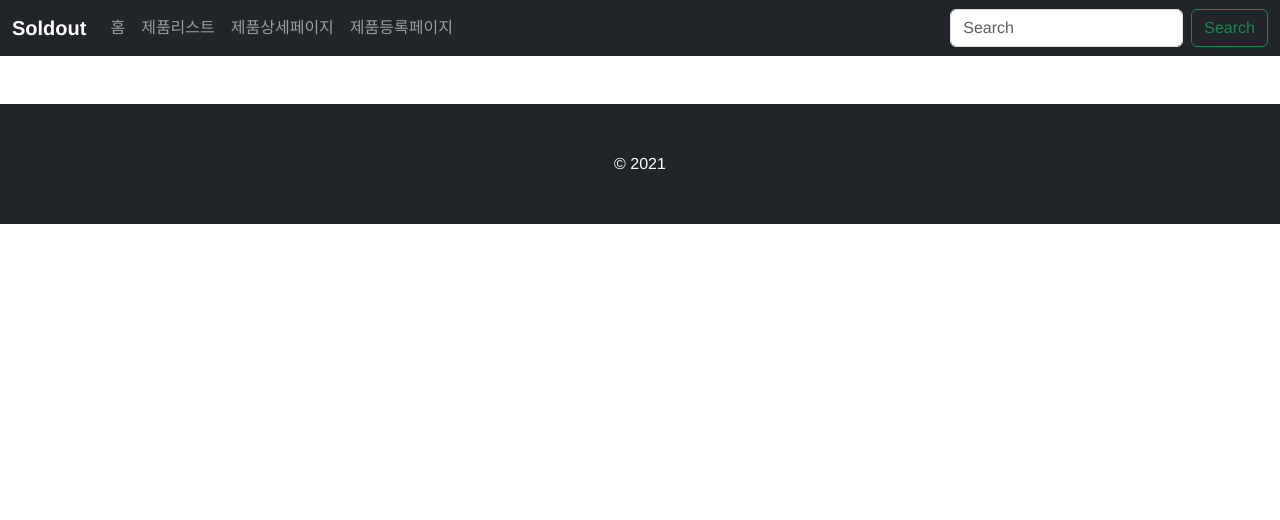
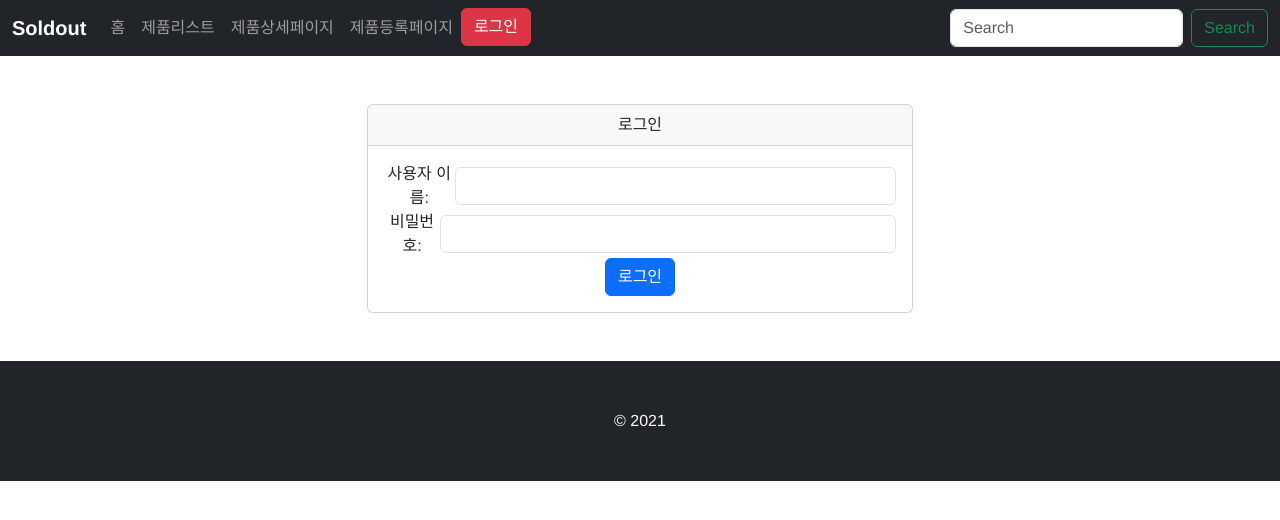
Before and after one commit to Namani31/vue-mini-shop, a Vue app: page /login in a window 1280 px wide. Shown: the top 520 px of the page. Built offline with nearby package versions, Linux system fonts and the light colour scheme.

Commit message:
Feat: 로그인, 로그아웃 구현

```diff
--- a/src/layouts/HeaderArea.vue
+++ b/src/layouts/HeaderArea.vue
@@ -12,6 +12,12 @@
             <li class="nav-item"><router-link class="nav-link" to="/">제품리스트</router-link></li>
             <li class="nav-item"><router-link class="nav-link" to="/detail">제품상세페이지</router-link></li>
             <li class="nav-item"><router-link class="nav-link" to="/sales">제품등록페이지</router-link></li>
+
+            <li v-if="this.$store.state.user === null" class="nav-item"><button class="btn btn-danger" type="button" @click="login">로그인</button></li>
+            <li v-if="this.$store.state.user !== null" class="nav-item">
+              <button class="btn btn-danger" type="button" @click="logout">로그아웃</button>
+              <span style="color:white">{{this.$store.state.user.username}}</span>
+            </li>
           </ul>
           <form class="d-flex">
             <input type="search" class="form-control me-2" placeholder="Search" aria-label="Search">
@@ -21,8 +27,17 @@
       </div>
     </nav>
   </template>
-  <script>
-  export default {
-    name: 'HeaderArea',
-  };
-  </script>
+
+<script>
+export default {
+  name: "HeaderArea",
+  methods: {
+    login() {
+      this.$router.push("/login");
+    },
+    logout() {
+      this.$store.state.user = null;
+    },
+  },
+};
+</script>
--- a/src/main.js
+++ b/src/main.js
@@ -1,5 +1,5 @@
 import { createApp } from 'vue'
 import App from './App.vue'
 import router from './router'
-
-createApp(App).use(router).mount('#app')
+import store from './store'
+createApp(App).use(router).use(store).mount('#app')
--- a/src/router/index.js
+++ b/src/router/index.js
@@ -5,6 +5,7 @@
 import ProductUpdate from '../views/ProductUpdate.vue'
 import SalesList from '../views/SalesList.vue'
 import ImageInsert from '../views/ImageInsert.vue'
+import LoginVIew from '../views/LoginVIew.vue'
 
 const routes = [
   {
@@ -37,6 +38,11 @@
     name: 'ImageInsert',
     component: ImageInsert
   },
+  {
+    path: '/login',
+    name: 'LoginVIew',
+    component: LoginVIew
+  },
 ]
 
 const router = createRouter({
--- /dev/null
+++ b/src/store.js
@@ -0,0 +1,37 @@
+import {
+    createStore
+} from 'vuex';
+// import persistedstate from 'vuex-persistedstate'
+
+const store = createStore({
+    state: {
+        user: null,
+        hardcodeUser: {
+            username: 'admin',
+            password: '1234',
+        }
+    },
+    mutations: {
+        setUser(state, user) {
+            state.user = user;
+        },
+        clearUser(state) {
+            state.user = null;
+        },
+        loginUser(state, {
+            username,
+            password
+        }) {
+            if (username === 'admin' && password === '1234') {
+                state.user = {
+                    username: username
+                }
+            } else {
+                state.user = null;
+                console.error('아이디나 비밀번호가 올바르지 않습니다.');
+            }
+        }
+    }
+});
+
+export default store;
--- /dev/null
+++ b/src/views/LoginVIew.vue
@@ -0,0 +1,72 @@
+<template>
+  <div class="container mt-5">
+    <div class="row justify-content-center">
+      <div class="col-md-6">
+        <div class="card">
+          <div class="card-header">로그인</div>
+          <div class="card-body">
+            <form action="">
+              <div class="form-group d-flex align-items-center">
+                <label for="user-name" class="mr-2">사용자 이름:</label>
+                <input
+                  type="text"
+                  class="form-control flex-grow-1"
+                  id="username"
+                  v-model="username"
+                  required
+                />
+              </div>
+              <div class="form-group d-flex align-items-center">
+                <label for="password" class="mr-2">비밀번호:</label>
+                <input
+                  type="password"
+                  class="form-control flex-grow"
+                  id="password"
+                  v-model="password"
+                  required
+                />
+              </div>
+              <button type="button" class="btn btn-primary" @click="login">로그인</button>
+              <p v-if="loginError" class="text-danger">{{ loginError }}</p>
+            </form>
+          </div>
+        </div>
+      </div>
+    </div>
+  </div>
+</template>
+
+<script>
+export default {
+  name: "LoginView",
+  components: {},
+  data() {
+    return {
+        username:'',
+        password:'',
+        loginError: '',
+    };
+  },
+  methods: {
+    login() {
+      this.$store.commit("loginUser", {
+        username: this.username,
+        password: this.password,
+      });
+      console.log("결과", this.$store.state.user);
+
+      // 로그인 결과 처리
+      if(this.$store.state.user === null) {
+        this.username='';
+        this.password='';
+        this.loginError = '아이디나 비밀번호가 올바르지 않습니다.';
+      } else {
+        // 로그인 성공 시 페이지 이동 등의 처리
+        this.$router.push('/');
+      }
+    },
+  },
+};
+</script>
+
+<style scoped></style>
```
